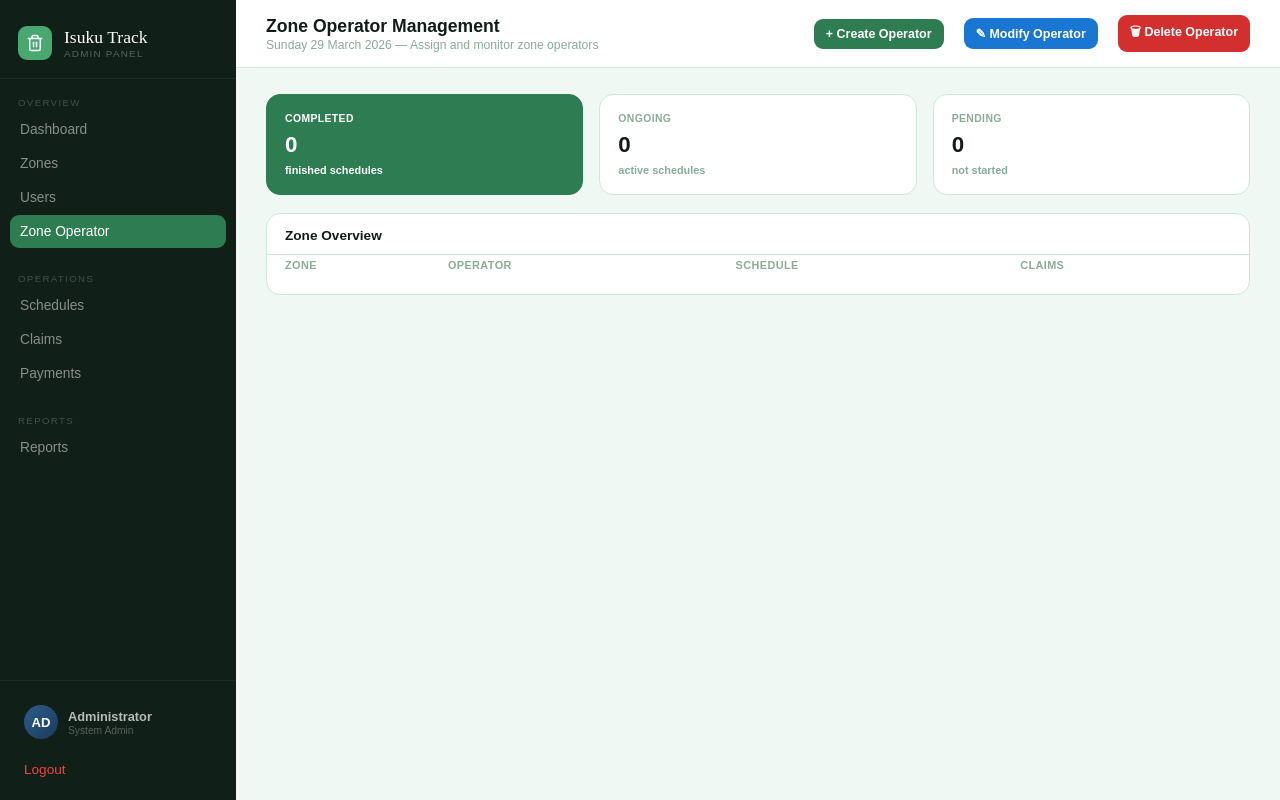
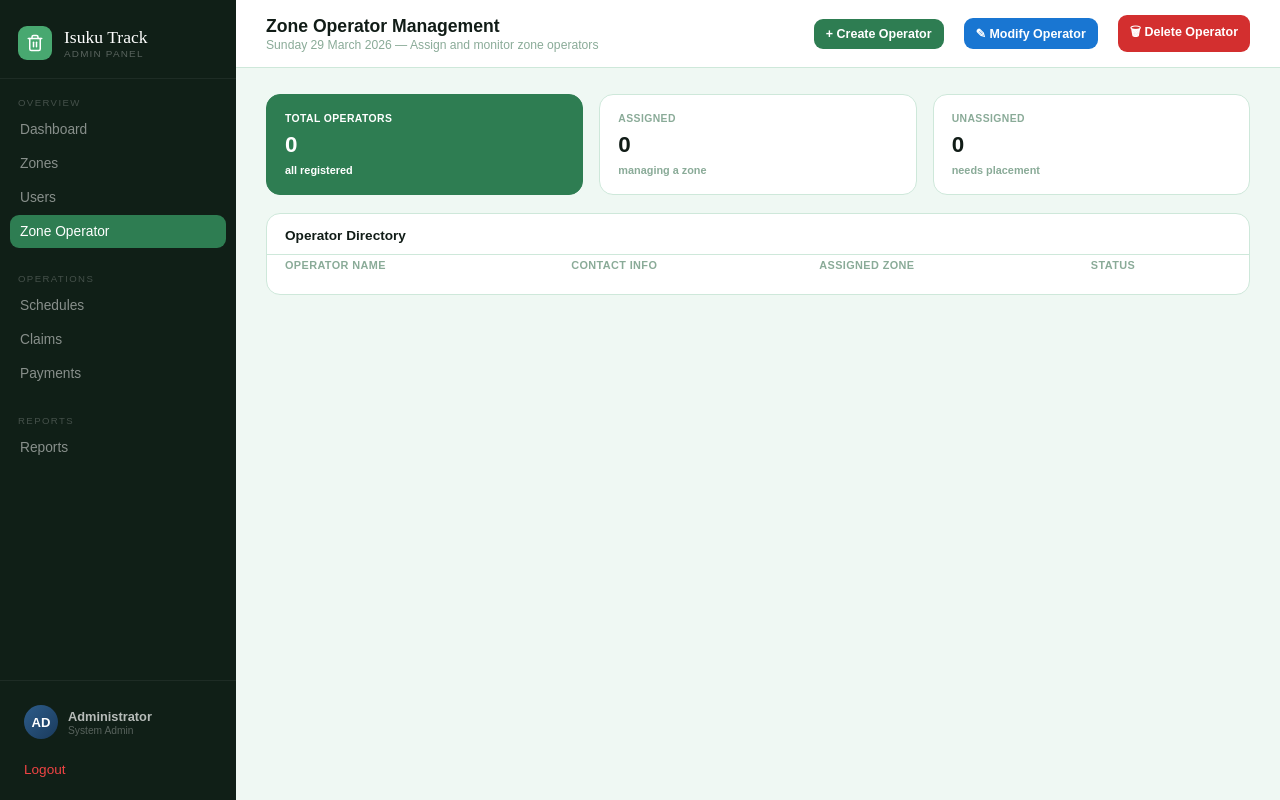
Before and after one commit to Abigail-Salem-Tendo/isuku_track, a Python web app: template templates/admin/admin_zone_operator.html in a window 1280 px wide. Run offline with Jinja, Linux system fonts and the light colour scheme; the template is opened without the code that fills it, so the values that code supplies are empty; some libraries are stand-ins or nearby versions.

Commit message:
working on some front-end feature  changes on zone operator

```diff
--- a/templates/admin/admin_zone_operator.html
+++ b/templates/admin/admin_zone_operator.html
@@ -18,40 +18,40 @@
   <div class="sb-foot"><div class="sb-user"><div class="sb-av">AD</div><div><div class="sb-un">Administrator</div><div class="sb-ur">System Admin</div></div></div><button type="button" class="sb-logout" id="logoutBtn">Logout</button></div>
 </aside>
 <div class="main"><header class="topbar"><div class="tb-l"><h1>Zone Operator Management</h1><p id="dashboardDate" data-subtitle="Assign and monitor zone operators">Assign and monitor zone operators</p></div><div class="tb-r"><button type="button" id="createZoBtn" style="background:var(--g1);color:#fff;border:none;border-radius:9px;padding:8px 12px;font-size:.78rem;font-weight:700;cursor:pointer;margin-right:8px;" aria-label="Create new zone operator">+ Create Operator</button><button type="button" id="modifyZoBtn" style="background:#1976d2;color:#fff;border:none;border-radius:9px;padding:8px 12px;font-size:.78rem;font-weight:700;cursor:pointer;margin-right:8px;" aria-label="Modify zone operator">✎ Modify Operator</button><button type="button" id="deleteZoBtn" style="background:#d32f2f;color:#fff;border:none;border-radius:9px;padding:8px 12px;font-size:.78rem;font-weight:700;cursor:pointer;" aria-label="Delete zone operator">🗑 Delete Operator</button><div class="ham" onclick="toggleSb()"><span></span><span></span><span></span></div></div></header><main class="page">
-  <div class="sg status-ribbon zone-operator-status-ribbon" aria-label="Zone schedule status filters">
-    <button class="sc ftab on" type="button" data-zo-filter="Completed">
-      <div class="sc-lbl">Completed</div>
-      <div class="sc-val" id="zoCompletedCount">0</div>
-      <div class="sc-sub">finished schedules</div>
+  <div class="sg status-ribbon zone-operator-status-ribbon" aria-label="Operator status filters">
+    <button class="sc ftab on" type="button" data-zo-filter="All">
+      <div class="sc-lbl">Total Operators</div>
+      <div class="sc-val" id="zoTotalCount">0</div>
+      <div class="sc-sub">all registered</div>
     </button>
-    <button class="sc ftab" type="button" data-zo-filter="Ongoing">
-      <div class="sc-lbl">Ongoing</div>
-      <div class="sc-val" id="zoOngoingCount">0</div>
-      <div class="sc-sub">active schedules</div>
+    <button class="sc ftab" type="button" data-zo-filter="Assigned">
+      <div class="sc-lbl">Assigned</div>
+      <div class="sc-val" id="zoAssignedCount">0</div>
+      <div class="sc-sub">managing a zone</div>
     </button>
-    <button class="sc ftab" type="button" data-zo-filter="Pending">
-      <div class="sc-lbl">Pending</div>
-      <div class="sc-val" id="zoPendingCount">0</div>
-      <div class="sc-sub">not started</div>
+    <button class="sc ftab" type="button" data-zo-filter="Unassigned">
+      <div class="sc-lbl">Unassigned</div>
+      <div class="sc-val" id="zoUnassignedCount">0</div>
+      <div class="sc-sub">needs placement</div>
     </button>
   </div>
 
   <section class="card">
     <div class="ch">
-      <div class="ct">Zone Overview</div>
+      <div class="ct">Operator Directory</div>
     </div>
     <div class="cb cb--pt">
       <table class="zt">
         <thead>
           <tr>
-            <th>Zone</th>
-            <th>Operator</th>
-            <th>Schedule</th>
-            <th>Claims</th>
+            <th>Operator Name</th>
+            <th>Contact Info</th>
+            <th>Assigned Zone</th>
+            <th>Status</th>
           </tr>
         </thead>
         <tbody id="zoneOperatorTableBody">
-        </tbody>
+          </tbody>
       </table>
     </div>
   </section>
@@ -112,21 +112,18 @@
   // --- GLOBAL STATE ---
   let globalZones = [];
   let globalOperators = [];
-  let globalSchedules = [];
-  let currentFilter = 'Completed';
+  let currentFilter = 'All';
 
   // --- API FETCH & RENDER ---
   async function fetchAndRenderData() {
       try {
-          const [zonesData, usersData, schedData] = await Promise.all([
+          const [zonesData, usersData] = await Promise.all([
               API.get('/zones/'),
-              API.get('/auth/users?role=zone_operator'),
-              API.get('/schedules/')
+              API.get('/auth/users?role=zone_operator')
           ]);
 
           globalZones = zonesData;
           globalOperators = usersData;
-          globalSchedules = schedData;
 
           renderTable();
           updateCounters();
@@ -135,57 +132,49 @@
       }
   }
 
-  function getScheduleStatus(zoneId) {
-      // Find the most recent schedule for this zone
-      const zoneSchedules = globalSchedules.filter(s => s.zone_id === zoneId);
-      if (zoneSchedules.length === 0) return 'Pending';
-
-      // Sort descending by date
-      zoneSchedules.sort((a, b) => new Date(b.date_time_start) - new Date(a.date_time_start));
-      const latest = zoneSchedules[0].status;
-
-      if (latest === 'completed') return 'Completed';
-      if (latest === 'ongoing') return 'Ongoing';
-      return 'Pending';
-  }
-
   function renderTable() {
       const tbody = document.getElementById('zoneOperatorTableBody');
       tbody.innerHTML = '';
 
-      globalZones.forEach(z => {
-          const statusDisplay = getScheduleStatus(z.id);
+      globalOperators.forEach(op => {
+          // Find if this operator is assigned to any zone
+          const assignedZone = globalZones.find(z => z.zone_operator_id === op.id);
+          const zoneName = assignedZone ? assignedZone.name : '<span style="color:#e74c3c;">None</span>';
+          const zoneLoc = assignedZone && assignedZone.district ? `${assignedZone.district} · ${assignedZone.sector}` : '';
 
-          if (statusDisplay !== currentFilter) return;
+          const statusDisplay = assignedZone ? 'Assigned' : 'Unassigned';
+          const badgeClass = assignedZone ? 'go' : 'pe';
 
-          const zoneLoc = z.district ? `${z.district} · ${z.sector}` : '';
-          const operatorName = z.zone_operator_name || '<span class="ci-meta">Unassigned</span>';
-
-          let badgeClass = 'pe';
-          if (statusDisplay === 'Ongoing') badgeClass = 'go';
-          if (statusDisplay === 'Completed') badgeClass = 'ok';
+          // Filter Logic
+          if (currentFilter !== 'All' && statusDisplay !== currentFilter) return;
 
           const row = `
               <tr>
-                  <td><div class="zn">${z.name}</div><div class="zg">${zoneLoc}</div></td>
-                  <td>${operatorName}</td>
+                  <td><div class="zn">${op.username}</div></td>
+                  <td><div style="font-size:13px;">${op.email}</div><div class="ci-meta" style="margin-top:2px;">${op.phone_number || 'No phone'}</div></td>
+                  <td><div class="zn" style="font-size:13px;">${zoneName}</div><div class="zg">${zoneLoc}</div></td>
                   <td><span class="b ${badgeClass}">${statusDisplay}</span></td>
-                  <td>0</td> </tr>`;
+              </tr>`;
           tbody.insertAdjacentHTML('beforeend', row);
       });
 
       if (tbody.innerHTML === '') {
-          tbody.innerHTML = `<tr><td colspan="4" style="text-align:center; padding:20px; color:#7f8c8d;">No zones match this schedule status.</td></tr>`;
+          tbody.innerHTML = `<tr><td colspan="4" style="text-align:center; padding:20px; color:#7f8c8d;">No operators match this filter.</td></tr>`;
       }
   }
 
   function updateCounters() {
-      const counts = { 'Completed': 0, 'Ongoing': 0, 'Pending': 0 };
-      globalZones.forEach(z => { counts[getScheduleStatus(z.id)]++; });
+      const counts = { 'All': globalOperators.length, 'Assigned': 0, 'Unassigned': 0 };
 
-      document.getElementById('zoCompletedCount').textContent = counts['Completed'];
-      document.getElementById('zoOngoingCount').textContent = counts['Ongoing'];
-      document.getElementById('zoPendingCount').textContent = counts['Pending'];
+      globalOperators.forEach(op => {
+          const isAssigned = globalZones.some(z => z.zone_operator_id === op.id);
+          if (isAssigned) counts['Assigned']++;
+          else counts['Unassigned']++;
+      });
+
+      document.getElementById('zoTotalCount').textContent = counts['All'];
+      document.getElementById('zoAssignedCount').textContent = counts['Assigned'];
+      document.getElementById('zoUnassignedCount').textContent = counts['Unassigned'];
   }
 
   // --- TAB FILTERING ---
@@ -235,7 +224,7 @@
           username: document.getElementById('newZoName').value.trim(),
           email: document.getElementById('newZoEmail').value.trim(),
           phone_number: document.getElementById('newZoPhone').value.trim(),
-          password: "TempPassword123!", // Dummy password, they will use reset link
+          password: "TempPassword123!",
           role: "zone_operator"
       };
 
@@ -245,11 +234,10 @@
           fetchAndRenderData();
 
           if (data.reset_token) {
-              // Pointing directly to reset-password page
               const setupLink = `${window.location.origin}/templates/reset-password.html?token=${data.reset_token}`;
               Swal.fire({
                   title: 'Operator Created!',
-                  html: `Copy this secure setup link and send it to the operator so they can set their password:<br><br><input type="text" value="${setupLink}" style="width:100%; padding:8px; text-align:center; border: 1px solid #ccc; border-radius: 4px;" readonly onclick="this.select()">`,
+                  html: `Copy this secure setup link and send it to the operator:<br><br><input type="text" value="${setupLink}" style="width:100%; padding:8px; text-align:center; border: 1px solid #ccc; border-radius: 4px;" readonly onclick="this.select()">`,
                   icon: 'success',
                   confirmButtonText: 'Done'
               });
@@ -259,9 +247,52 @@
       } catch (error) { Swal.fire('Error', error.message, 'error'); }
   });
 
+  // --- MODIFY OPERATOR ---
+  document.getElementById('modifyZoBtn').addEventListener('click', () => {
+      if (globalOperators.length === 0) return Swal.fire('Info', 'No operators available', 'info');
+
+      let options = '<option value="">Choose an operator...</option>';
+      globalOperators.forEach(op => { options += `<option value="${op.id}">${op.username}</option>`; });
+
+      document.getElementById('modifyZoModalForm').innerHTML = `
+          <label class="mf-lbl">Select Operator<select class="mf-in" id="modZoSelect" required>${options}</select></label>
+          <label class="mf-lbl">Full Name<input class="mf-in" id="modZoName" required /></label>
+          <label class="mf-lbl">Phone Number<input class="mf-in" id="modZoPhone" required /></label>
+          <div class="mf-actions">
+              <button type="button" class="mf-btn sec" onclick="closeModal('modifyZoModal')">Cancel</button>
+              <button type="submit" class="mf-btn" style="background:#1976d2;">Update</button>
+          </div>`;
+
+      document.getElementById('modZoSelect').addEventListener('change', (e) => {
+          const op = globalOperators.find(o => o.id == e.target.value);
+          if (op) {
+              document.getElementById('modZoName').value = op.username;
+              document.getElementById('modZoPhone').value = op.phone_number || '';
+          }
+      });
+
+      openModal('modifyZoModal');
+  });
+
+  document.getElementById('modifyZoModalForm').addEventListener('submit', async (e) => {
+      e.preventDefault();
+      const opId = document.getElementById('modZoSelect').value;
+      if (!opId) return;
+
+      try {
+          await API.put(`/auth/users/${opId}`, {
+              username: document.getElementById('modZoName').value.trim(),
+              phone_number: document.getElementById('modZoPhone').value.trim()
+          });
+          closeModal('modifyZoModal');
+          Swal.fire('Updated!', 'Operator details updated.', 'success');
+          fetchAndRenderData();
+      } catch (error) { Swal.fire('Error', error.message, 'error'); }
+  });
+
   // --- DELETE OPERATOR ---
   document.getElementById('deleteZoBtn').addEventListener('click', () => {
-      if (globalOperators.length === 0) return Swal.fire('Info', 'No operators available to delete', 'info');
+      if (globalOperators.length === 0) return Swal.fire('Info', 'No operators to delete', 'info');
 
       let options = '<option value="">Choose an operator...</option>';
       globalOperators.forEach(op => { options += `<option value="${op.id}">${op.username} (${op.email})</option>`; });
@@ -269,7 +300,7 @@
       document.getElementById('zoDeleteModalForm').innerHTML = `
           <label class="mf-lbl">Select Operator to Delete<select class="mf-in" id="delZoSelect" required>${options}</select></label>
           <div style="background:#fff3cd;padding:10px;border-radius:6px;margin:12px 0;font-size:.74rem;color:#856404;border:1px solid #ffc107;">
-              <strong>⚠ Warning:</strong> Deleting an operator removes their system access completely.
+              <strong>⚠ Warning:</strong> Deleting an operator removes their system access.
           </div>
           <div class="mf-actions">
               <button type="button" class="mf-btn sec" onclick="closeModal('zoDeleteModal')">Cancel</button>
@@ -284,15 +315,11 @@
       if (!opId) return;
 
       try {
-
           await API.delete(`/auth/users/${opId}`);
           closeModal('zoDeleteModal');
-          Swal.fire('Deleted!', 'Operator account has been removed.', 'success');
+          Swal.fire('Deleted!', 'Operator account removed.', 'success');
           fetchAndRenderData();
-      } catch (error) {
-          // Fallback gracefully if endpoint isn't perfectly matched yet
-          Swal.fire('Notice', 'Delete request sent. (Ensure DELETE /auth/users/:id is active on backend). ' + error.message, 'info');
-      }
+      } catch (error) { Swal.fire('Error', error.message, 'error'); }
   });
 
   // Boot App
```
